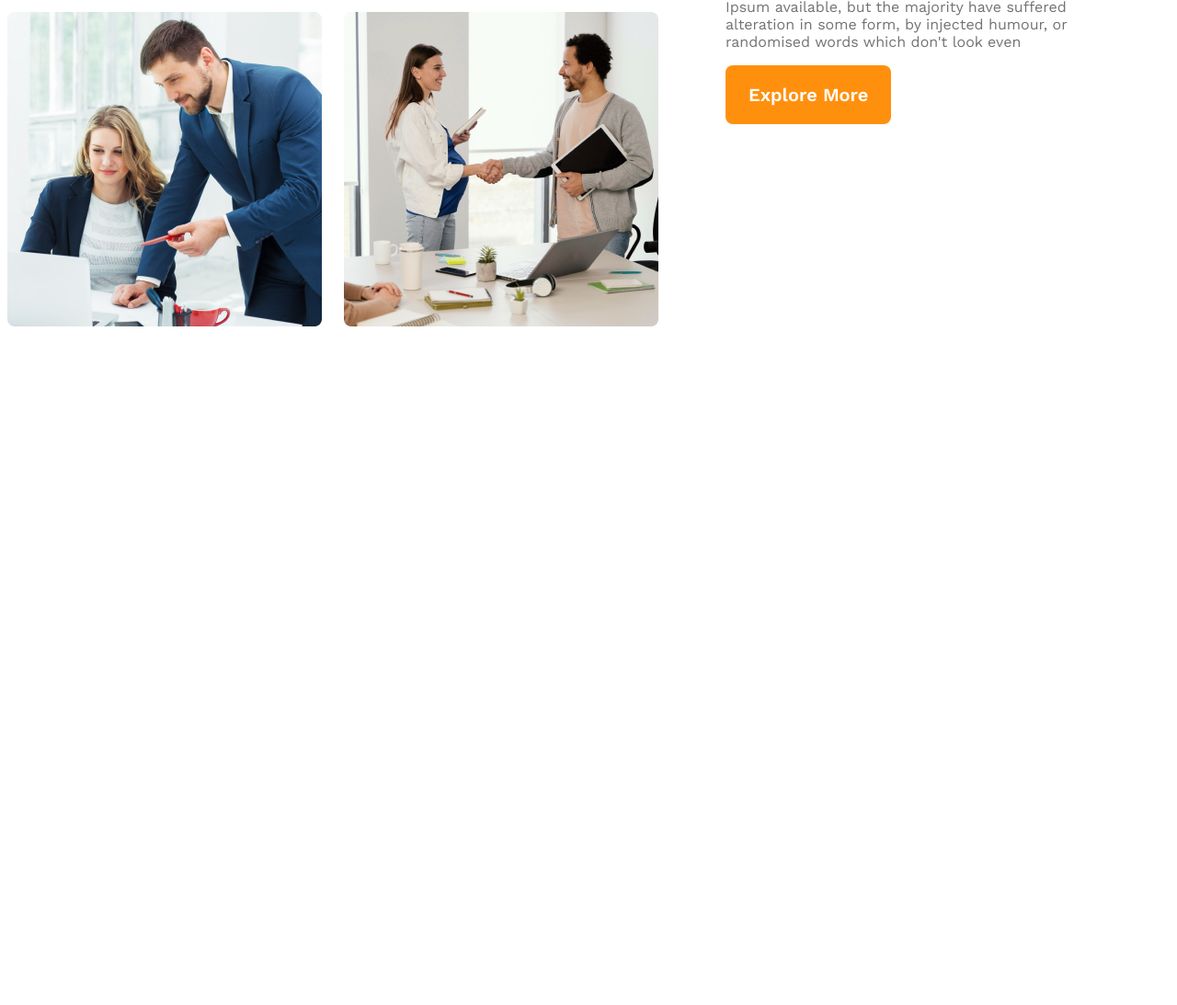
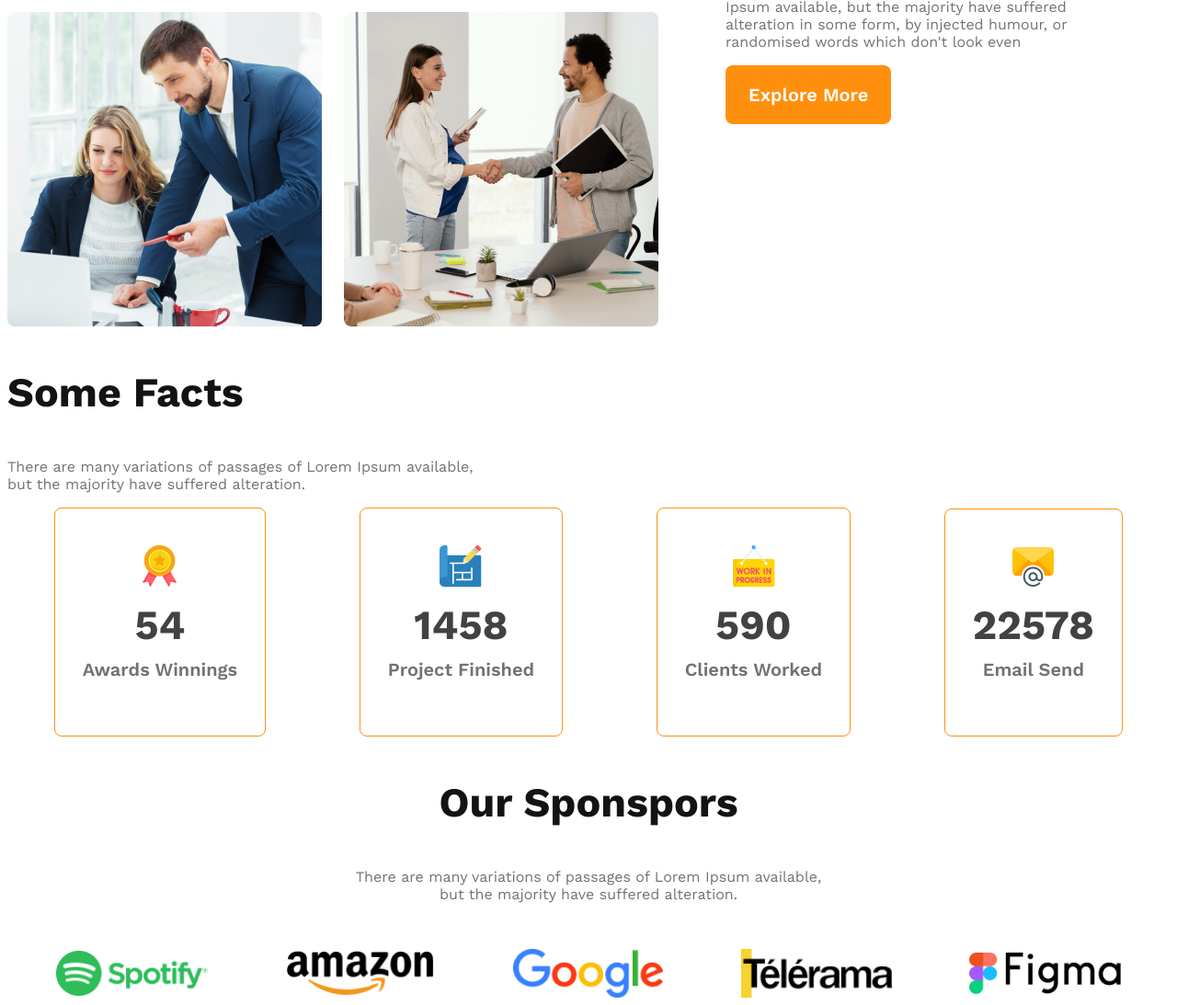
Before and after one commit to shaadi1478/architecture-website, a plain HTML site: page index.html in a window 1280 px wide. Shown: the part 1449-2542 px from the top of the page at 92% size. Before the commit the page ends 1812 px from the top, so only its background shows below. Drawn offline with nearby package versions, Linux system fonts and the light colour scheme.

Commit message:
added sponsor section

```diff
--- a/index.html
+++ b/index.html
@@ -20,7 +20,7 @@
         <div class="banner">
             <div class="banner-container">
                 <h1 class="banner-title">Brand New Group of Architects </h1>
-                <p class="text-light-gary">There are many variations of passages of Lorem Ipsum available, but the majority have suffered alteration in some form, by injected humour, or randomised words which don't look even</p>
+                <p class="text-light-gary card-title">There are many variations of passages of Lorem Ipsum available, but the majority have suffered alteration in some form, by injected humour, or randomised words which don't look even</p>
                 <button class="primary-btn">Explore More</button>
             </div>
             <img src="images/banner.png" alt="">
@@ -37,8 +37,49 @@
             </div>
             <div class="teams-content">
                 <h3 class="teams-title" ><span class="quick-title">Quick list</span> <span>of Our </span><span class="feat">Features</span></h3>
-                <p class="text-light-gary ">There are many variations of passages of Lorem Ipsum available, but the majority have suffered alteration in some form, by injected humour, or randomised words which don't look even</p>
+                <p class="text-light-gary card-title ">There are many variations of passages of Lorem Ipsum available, but the majority have suffered alteration in some form, by injected humour, or randomised words which don't look even</p>
                 <button class="primary-btn">Explore More</button>
+            </div>
+        </section>
+        <section class="features">
+        </section>
+
+        <section class="facts">
+            <h3 class="architect" >Some Facts</h3>
+            <p class="text-light-gary card-title">There are many variations of passages of Lorem Ipsum available, <br> but the majority have suffered alteration.</p>
+
+            <div class="facts-card-container">
+                <div class="card">
+                    <img src="images/icons/ribon.png" alt="">
+                    <h2 class="card-stats">54</h2>
+                    <p class="text-light-gary card-title">Awards Winnings</p>
+                </div>
+                <div class="card">
+                    <img src="images/icons/projects.png" alt="">
+                    <h2 class="card-stats">1458</h2>
+                    <p class="text-light-gary card-title">Project Finished</p>
+                </div>
+                <div class="card">
+                    <img src="images/icons/customers.png" alt="">
+                    <h2 class="card-stats">590</h2>
+                    <p class="text-light-gary card-title">Clients Worked</p>
+                </div>
+                <div class="card">
+                    <img src="images/icons/email.png" alt="">
+                    <h2 class="card-stats">22578</h2>
+                    <p class="text-light-gary card-title">Email Send</p>
+                </div>
+            </div>
+        </section>
+        <section class="sponsors">
+            <h3 class="architect">Our Sponspors</h3>
+            <p class="text-light-gary">There are many variations of passages of Lorem Ipsum available, <br> but the majority have suffered alteration.</p>
+            <div class="sponsor-img-container">
+                <img src="images/sponsors/spotify.png" alt="">
+                <img src="images/sponsors/amazon.png" alt="">
+                <img src="images/sponsors/google.png" alt="">
+                <img src="images/sponsors/telerama.png" alt="">
+                <img src="images/sponsors/figma.png" alt="">
             </div>
         </section>
     </main>
--- a/style.css
+++ b/style.css
@@ -110,12 +110,70 @@ main {
   font-weight: 700;
 }
 
+.facts-card-container {
+    display: flex;
+    justify-content: space-around;
+    align-items: center;
+}
+
+.facts-card-container .card {
+    border-radius: 8px;
+    border: 1px solid #FF900E;
+    text-align: center;
+    padding: 40px 30px;
+}
+
+.facts-card-container .card-title {
+    font-weight: 600;
+    font-size: 1.25rem;
+    margin-top: 5px;
+}
+
+.facts-card-container .card-stats {
+    font-size: 2.8rem;
+    color: #424242;
+    margin-top: 10px;
+    margin-bottom: 10px;
+}
+
+.sponsors {
+  text-align: center;
+}
+
+
+.sponsor-img-container {
+  margin-top: 50px;
+  display: flex;
+  justify-content: space-evenly;
+  align-items: center;
+  gap: 30px;
+}
+
+.sponsor-img-container img {
+  width: 10.3rem;
+}
+
+
+
+
+
+
+
+
+
+
+
+
+
+
 @media screen and (max-width: 576px) {
   header {
     padding: 20px;
   }
   nav,
-  .teams-container
+  .teams-container ,
+  .facts-card-container,
+  .sponsor-img-container
   {
     flex-direction: column;
   }
@@ -123,11 +181,26 @@ main {
   .teams-img-container {
     grid-template-columns: 1fr;
   }
-  .teams-content {
+
+
+  .teams-content, .facts-card-container{
     padding-left: 20px;
     padding-right: 20px;
     text-align: center;
   }
+
+  .facts-card-container {
+    gap: 30px;
+  }
+
+  .architect {
+    text-align: center;
+  }
+
+  .card-title {
+    text-align: center;
+  }
+
 }
 
 @media screen and (min-width: 576px) and (max-width: 992px) {
```
